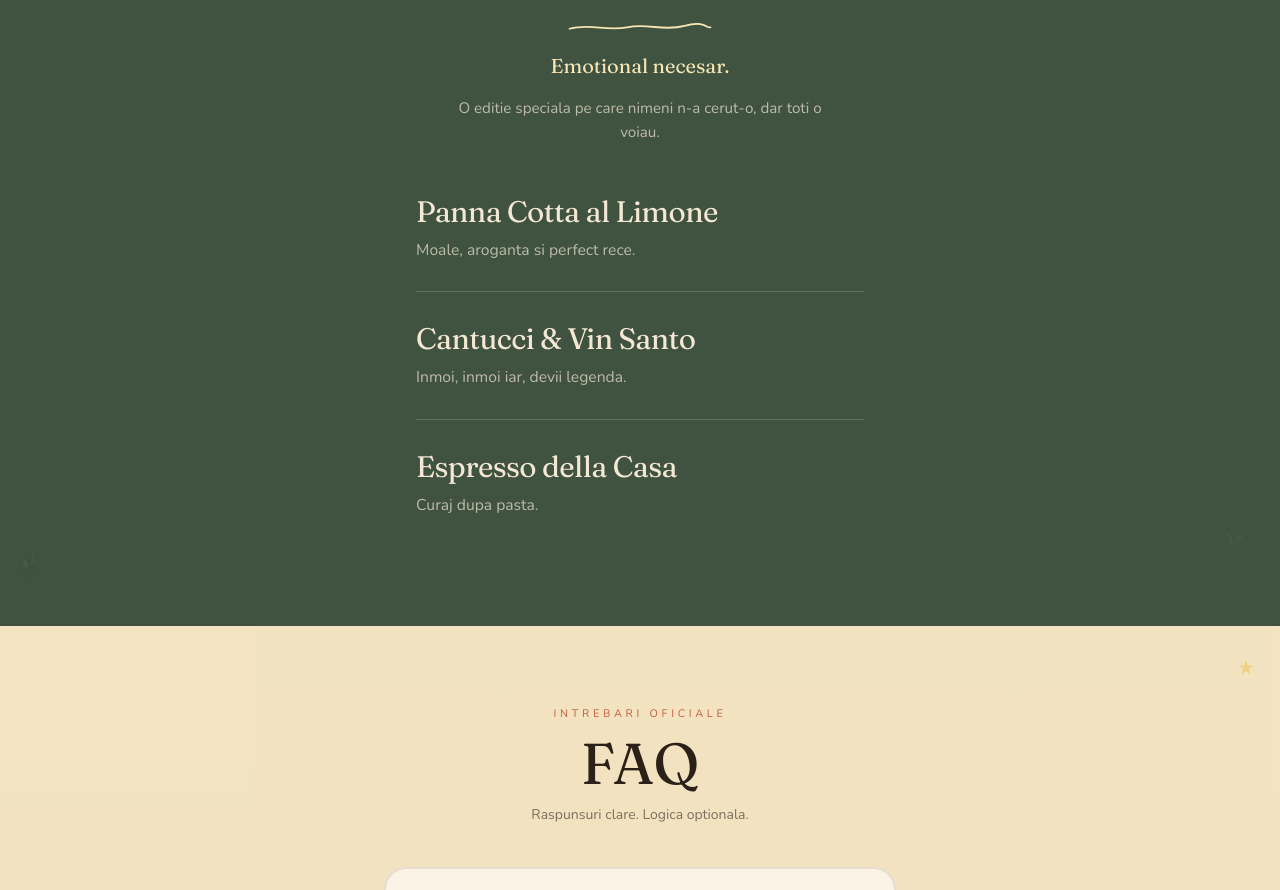
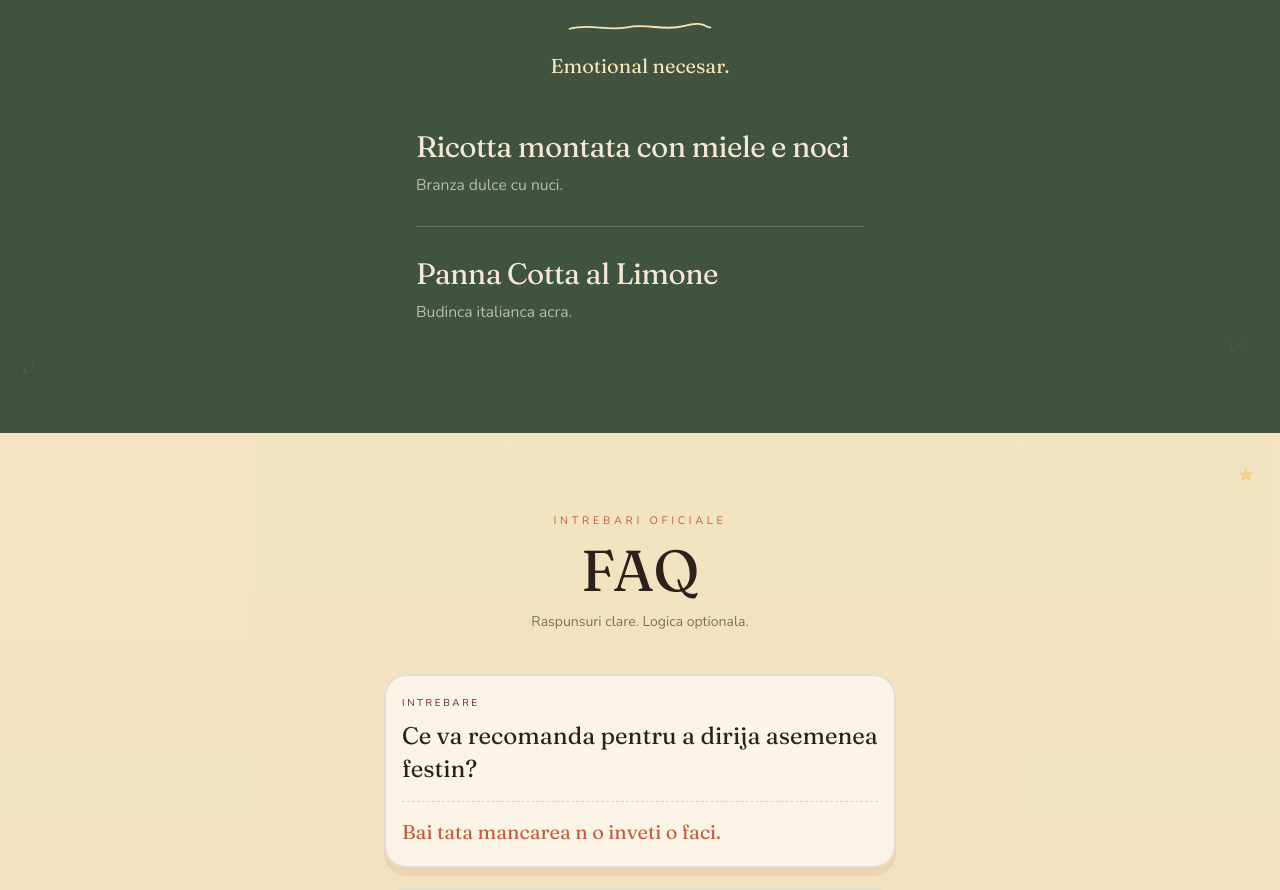
Before and after one commit to Razvan4449/toscana-menu, a Next.js app: page / in a window 1280 px wide. Shown: the part 3525-4415 px from the top of the page. Built offline with nearby package versions, Linux system fonts and the light colour scheme.

Commit message:
Update dessert dishes to ricotta and panna cotta.
Co-authored-by: Cursor <cursoragent@cursor.com>

```diff
--- a/src/data/menu.ts
+++ b/src/data/menu.ts
@@ -115,20 +115,16 @@ export const courses: Course[] = [
     title: "Dessert",
     italian: "Finalul dulce, evident",
     vibe: "Emotional necesar.",
-    note: "O editie speciala pe care nimeni n-a cerut-o, dar toti o voiau.",
+    note: "",
     tone: "olive",
     dishes: [
       {
-        name: "Panna Cotta al Limone",
-        line: "Moale, aroganta si perfect rece.",
+        name: "Ricotta montata con miele e noci",
+        line: "Branza dulce cu nuci.",
       },
       {
-        name: "Cantucci & Vin Santo",
-        line: "Inmoi, inmoi iar, devii legenda.",
-      },
-      {
-        name: "Espresso della Casa",
-        line: "Curaj dupa pasta.",
+        name: "Panna Cotta al Limone",
+        line: "Budinca italianca acra.",
       },
     ],
   },
```
